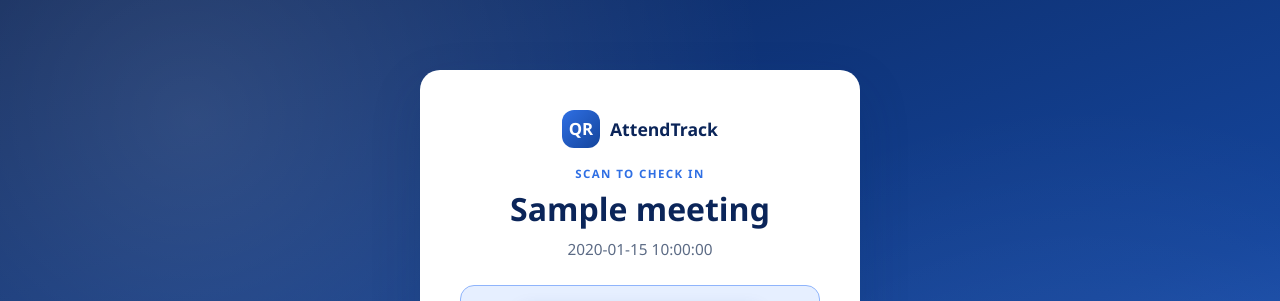
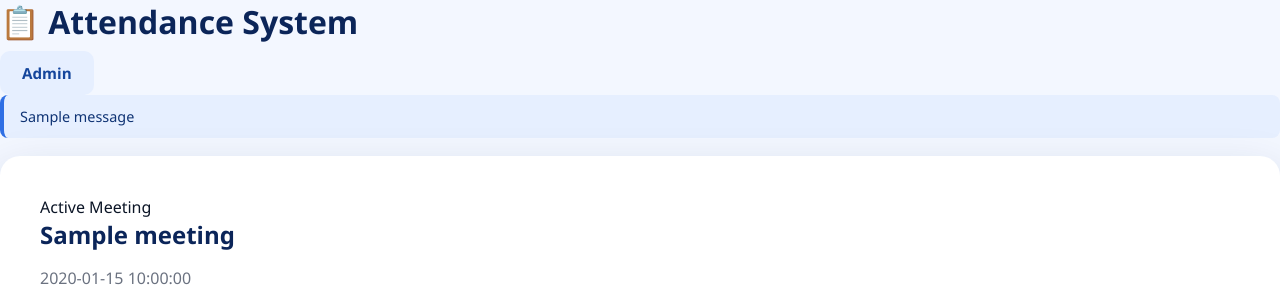
Before and after one commit to Poloqt/attendance-system, a Flask app: page / in a window 1280 px wide. Shown: the top 301 px of the page. Run offline with Flask 3, Linux system fonts and the light colour scheme; one stand-in notice (Sample message) is shown; a database or web service that is not in the repository returns one stand-in record (values such as "Sample title"); some libraries are stand-ins or nearby versions.

Commit message:
Update main.html

```diff
--- a/templates/main.html
+++ b/templates/main.html
@@ -2,38 +2,43 @@
 <html lang="en">
 <head>
   <meta charset="UTF-8">
-  <meta name="viewport" content="width=device-width, initial-scale=1.0">
-  <title>Attendance Check-In</title>
+  <meta name="viewport" content="width=device-width, initial-scale=1">
+  <title>{{ meeting.title if meeting else "Attendance System" }}</title>
   <link rel="stylesheet" href="{{ url_for('static', filename='style.css') }}">
 </head>
 <body>
-  <div class="page-center">
-    <div class="card card--narrow" style="text-align:center;">
-      <div class="brand-mark">
-        <div class="badge">QR</div>
-        <span class="name">AttendTrack</span>
-      </div>
+  <div class="container">
+    <div class="top-bar">
+      <h1>📋 Attendance System</h1>
+      <a href="{{ url_for('login') }}" class="btn btn-secondary btn-small">Admin</a>
+    </div>
 
+    {% with messages = get_flashed_messages() %}
+      {% if messages %}{% for m in messages %}<div class="flash">{{ m }}</div>{% endfor %}{% endif %}
+    {% endwith %}
 
-      <span class="eyebrow">Scan to check in</span>
-      <h1>{{ meeting.title }}</h1>
-      <p class="subtitle">{{ meeting.date }}</p>
+    {% if meeting %}
+    <div class="card">
+      <span class="badge badge-active">Active Meeting</span>
+      <h2>{{ meeting.title }}</h2>
+      <p style="color:#6b7280;">{{ meeting.date }}</p>
+      <p>{{ meeting.minutes }}</p>
+      {% if meeting.cutoff_time %}
+        <p style="color:#6b7280; font-size:0.85rem;">Check-in cutoff: {{ meeting.cutoff_time }} (after this, check-ins are marked late)</p>
+      {% endif %}
+    </div>
 
-
-      <div class="qr-frame">
-        <img src="{{ url_for('qr_code') }}" alt="Attendance QR Code">
-      </div>
-
-
-      <p class="subtitle" style="margin-bottom:0;">
-        Open your phone's camera, scan the code, select your name, and the meeting minutes will appear instantly.
-      </p>
-
-
-      <div class="footer-note">
- <a href="{{ url_for('login') }}">Admin login</a>
-      </div>
+    <div class="card qr-box">
+      <h2>Scan to Check In</h2>
+      <img src="{{ url_for('qr_code') }}" alt="QR code to check in">
+      <p style="color:#6b7280; margin-top:10px;">Or open the link directly:</p>
+      <a href="{{ url_for('attend') }}" class="btn">Go to Check-In Page</a>
     </div>
+    {% else %}
+    <div class="card">
+      <p>No active meeting right now. Please check back later or contact the admin.</p>
+    </div>
+    {% endif %}
   </div>
 </body>
 </html>
```
